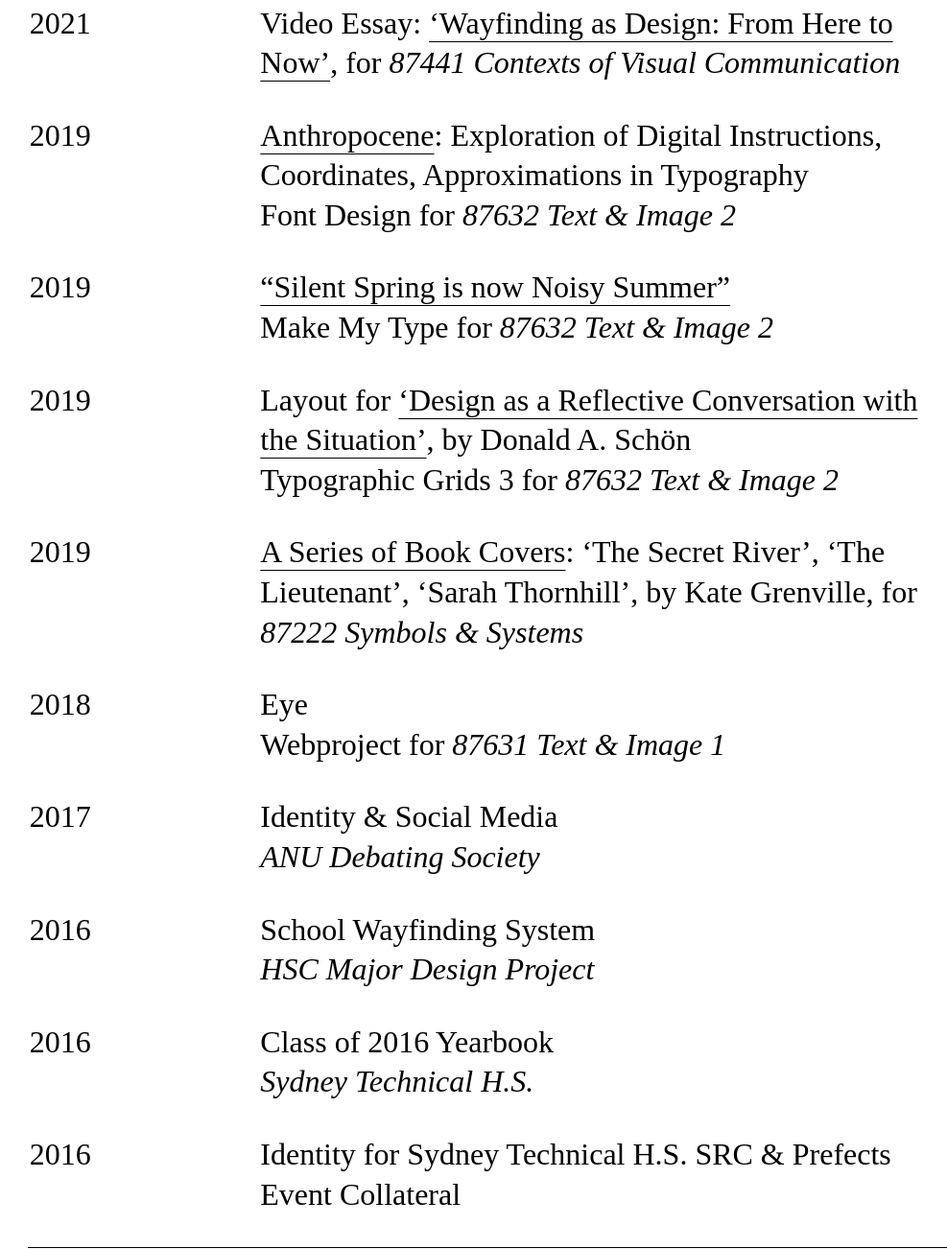
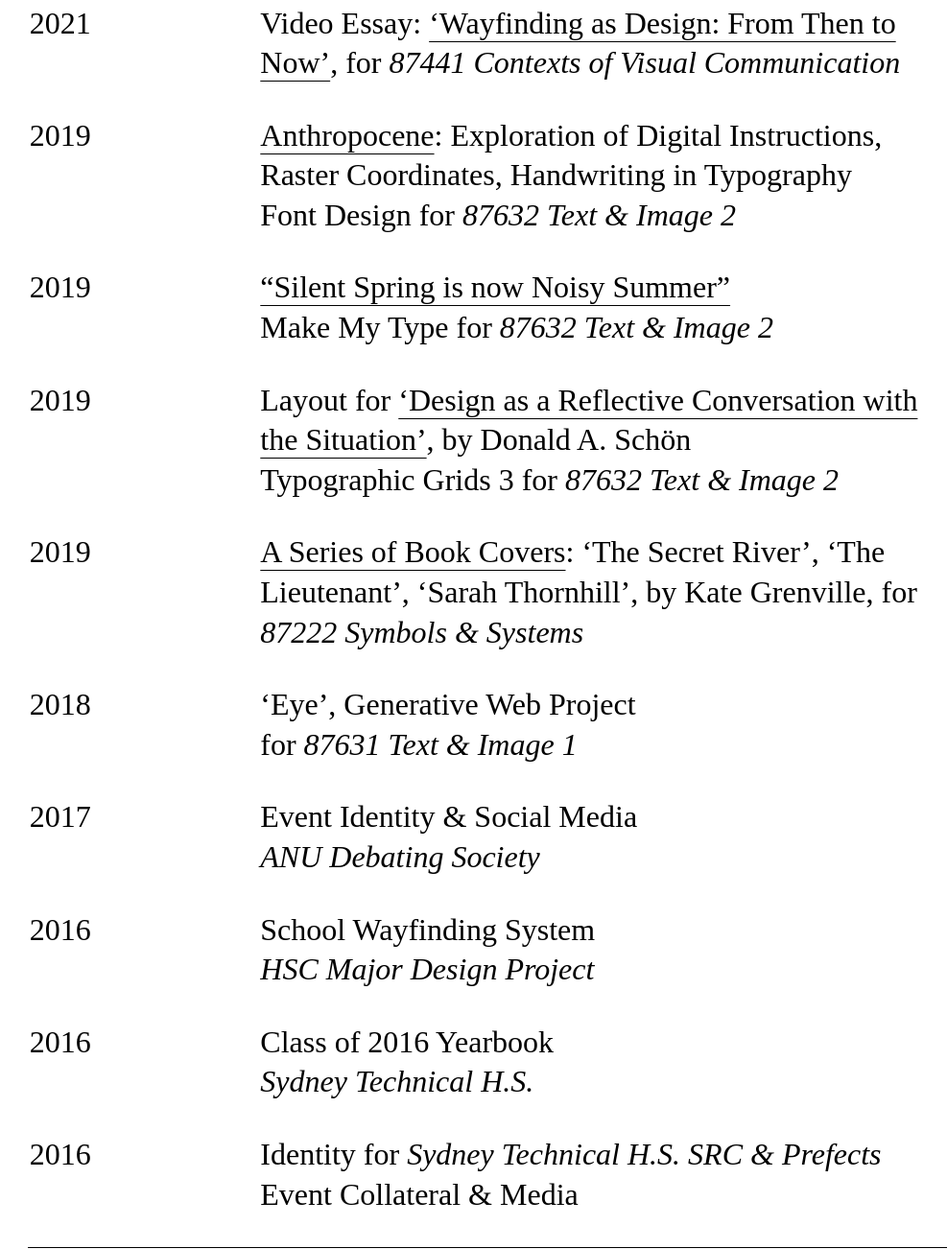
Before and after one commit to bysamjiang/bysamjiang.github.io, a plain HTML site: page index.html in a window 1280 px wide. Shown: the part 840-2142 px from the top of the page at 96% size, without its empty margins (16-1003 px from the left). Drawn offline with nearby package versions, Linux system fonts and the light colour scheme; a script that the page names is missing; a web font is replaced by a local one.

Commit message:
Interim 0.1c

```diff
--- a/index.html
+++ b/index.html
@@ -60,14 +60,14 @@
 		</tr>
 		<tr>
 			<td class="year">2021</td>
-			<td>Video Essay: <span class="title">‘Wayfinding as Design: From Here to Now’</span>, for
+			<td>Video Essay: <span class="title">‘Wayfinding as Design: From Then to Now’</span>, for
 			<i>87441 Contexts of Visual Communication</i></td>
 		</tr>
 		<!-- -->
 
 		<tr>
 			<td class="year">2019</td>
-			<td><span class="title">Anthropocene</span>: Exploration of Digital Instructions, Coordinates, Approximations in Typography<br>
+			<td><span class="title">Anthropocene</span>: Exploration of Digital Instructions, Raster Coordinates, Handwriting in Typography<br>
 			Font Design for <i>87632 Text & Image 2</i></td>
 		</tr>
 		<tr>
@@ -87,12 +87,12 @@
 		</tr>
 		<tr>
 			<td class="year">2018</td>
-			<td>Eye<br>
-			Webproject for <i>87631 Text & Image 1</i></td>
+			<td>‘Eye’, Generative Web Project<br>
+			for <i>87631 Text & Image 1</i></td>
 		</tr>
 		<tr>
 			<td class="year">2017</td>
-			<td>Identity & Social Media<br>
+			<td>Event Identity & Social Media<br>
 			<i>ANU Debating Society</i></td>
 		</tr>
 		<tr>
@@ -107,8 +107,8 @@
 		</tr>
 		<tr>
 			<td class="year">2016</td>
-			<td>Identity for Sydney Technical H.S. SRC & Prefects<br>
-			Event Collateral</td>
+			<td>Identity for <i>Sydney Technical H.S. SRC & Prefects</i><br>
+			Event Collateral & Media</td>
 		</tr>
 	</table>
 
```
